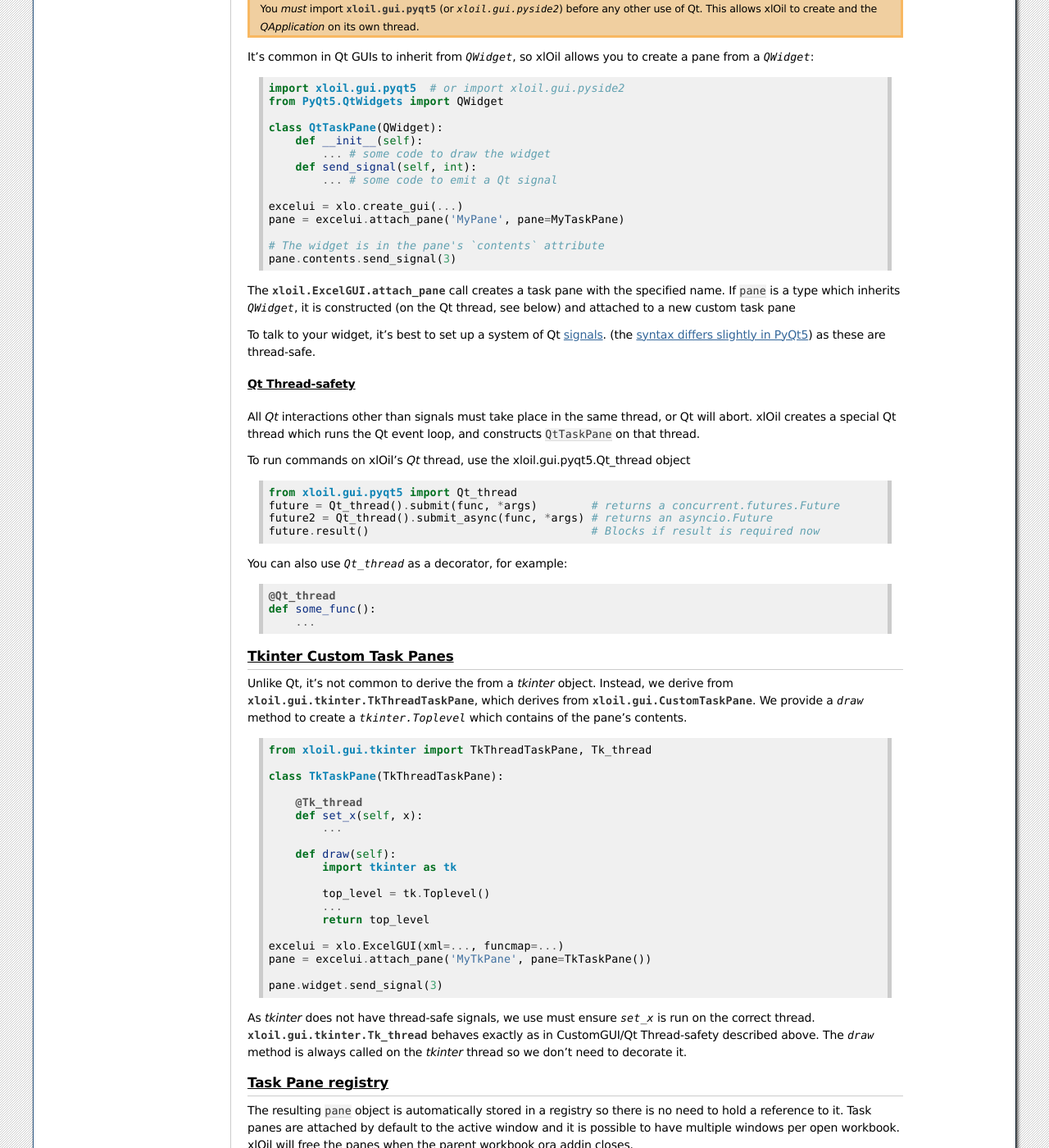
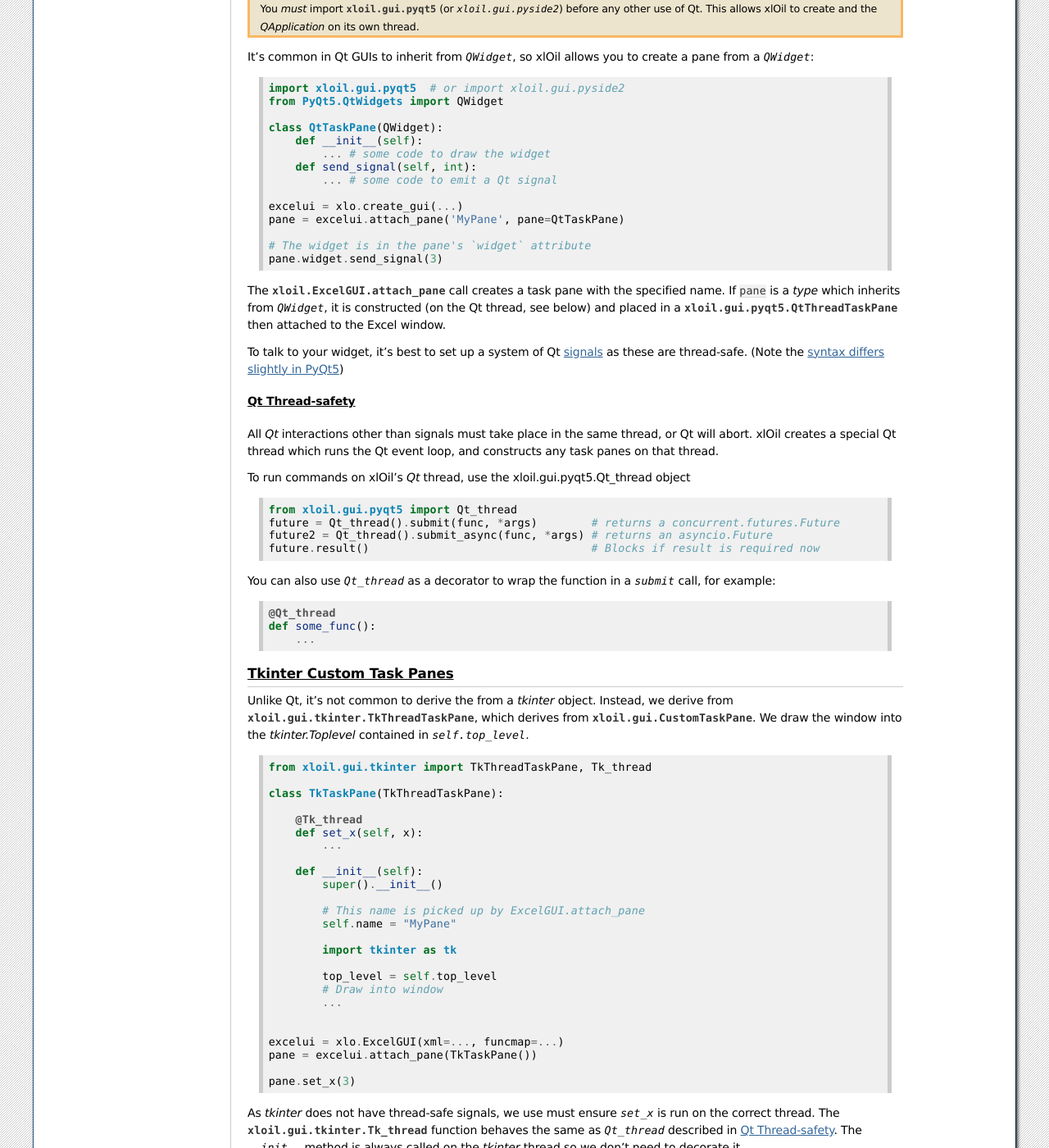
Before and after one commit to cunnane/xloil, a Sphinx documentation site: the page built from docs/source/xlOil_Python/CustomGUI.rst, in a window 1280 px wide and 1400 px high, scrolled down 1669 px. Shown: the whole window at 82% size. Built offline with Sphinx 7.4.7, drawn with Linux system fonts in a browser that asks for light colours; the version number is read from the project's files by our own code; some of the changed text lies outside the part shown.

Commit message:
Python: improve the task pane creation syntax to avoid the draw() method - now the  pane can be drawn in ctor of the user-defined class and a metaclass ensures it is run on the correct thread.
Update docs and test to cover new syntax and how to use the async gui functionality.

```diff
--- a/docs/source/xlOil_Python/CustomGUI.rst
+++ b/docs/source/xlOil_Python/CustomGUI.rst
@@ -97,7 +97,7 @@
 Qt support uses *PyQt5* or *PySide2* (but not both!). The examples below use *PyQt5* but
 *PySide2* can be substituted in place.
 
-.. warning::
+.. caution::
     You *must* import :any:`xloil.gui.pyqt5` (or `xloil.gui.pyside2`) before any other
     use of Qt.  This allows xlOil to create and the *QApplication* on its own thread.
 
@@ -116,19 +116,18 @@
             ... # some code to emit a Qt signal
 
     excelui = xlo.create_gui(...)
-    pane = excelui.attach_pane('MyPane', pane=MyTaskPane)
+    pane = excelui.attach_pane('MyPane', pane=QtTaskPane)
 
-    # The widget is in the pane's `contents` attribute
-    pane.contents.send_signal(3)
+    # The widget is in the pane's `widget` attribute
+    pane.widget.send_signal(3)
 
 The :any:`xloil.ExcelGUI.attach_pane` call creates a task pane with the specified name.  If ``pane``
-is a type which inherits `QWidget`, it is constructed (on the Qt thread, see below)
-and attached to a new custom task pane
+is a *type* which inherits from `QWidget`, it is constructed (on the Qt thread, see below)
+and placed in a :any:`xloil.gui.pyqt5.QtThreadTaskPane` then attached to the Excel window.
 
 To talk to your widget, it's best to set up a system of Qt
-`signals <https://wiki.qt.io/Qt_for_Python_Signals_and_Slots>`_.
-(the `syntax differs slightly in PyQt5 <https://www.pythonguis.com/faq/pyqt5-vs-pyside2/>`_) as
-these are thread-safe.
+`signals <https://wiki.qt.io/Qt_for_Python_Signals_and_Slots>`_ as these are thread-safe.
+(Note the `syntax differs slightly in PyQt5 <https://www.pythonguis.com/faq/pyqt5-vs-pyside2/>`_)
 
 
 Qt Thread-safety
@@ -136,7 +135,7 @@
 
 All *Qt* interactions other than signals must take place in the same thread, or Qt
 will abort.  xlOil creates a special Qt thread which runs the Qt event loop, and
-constructs ``QtTaskPane`` on that thread.
+constructs any task panes on that thread.
 
 To run commands on xlOil's *Qt* thread, use the :ref:`xloil.gui.pyqt5.Qt_thread` object
 
@@ -147,7 +146,7 @@
     future2 = Qt_thread().submit_async(func, *args) # returns an asyncio.Future
     future.result()                                 # Blocks if result is required now
 
-You can also use `Qt_thread` as a decorator, for example:
+You can also use `Qt_thread` as a decorator to wrap the function in a `submit` call, for example:
 
 ::
 
@@ -160,7 +159,7 @@
 
 Unlike Qt, it's not common to derive the from a *tkinter* object.  Instead, we derive from
 :any:`xloil.gui.tkinter.TkThreadTaskPane`, which derives from :any:`xloil.gui.CustomTaskPane`.
-We provide a `draw` method to create a `tkinter.Toplevel` which contains of the pane's contents.
+We draw the window into the *tkinter.Toplevel* contained in `self.top_level`.
 
 ::
 
@@ -172,21 +171,28 @@
         def set_x(self, x):
             ...
 
-        def draw(self):
+        def __init__(self):
+            super().__init__()
+
+            # This name is picked up by ExcelGUI.attach_pane
+            self.name = "MyPane"
+
             import tkinter as tk
 
-            top_level = tk.Toplevel()
+            top_level = self.top_level
+            # Draw into window
             ...
-            return top_level
+
 
     excelui = xlo.ExcelGUI(xml=..., funcmap=...)
-    pane = excelui.attach_pane('MyTkPane', pane=TkTaskPane())
+    pane = excelui.attach_pane(TkTaskPane())
 
-    pane.widget.send_signal(3)
+    pane.set_x(3)
 
 As *tkinter* does not have thread-safe signals, we use must ensure `set_x` is run on the correct
-thread. :any:`xloil.gui.tkinter.Tk_thread` behaves exactly as in :ref:`CustomGUI/Qt Thread-safety` described
-above.  The `draw` method is always called on the *tkinter* thread so we don't need to decorate it.
+thread. The :any:`xloil.gui.tkinter.Tk_thread` function behaves the same as `Qt_thread` described
+in :ref:`xlOil_Python/CustomGUI:Qt Thread-safety`.  The `__init__` method is always called on the
+*tkinter* thread so we don't need to decorate it.
 
 
 Task Pane registry
@@ -225,8 +231,10 @@
         # The action happens when we call connect, which returns a awaitable future
         await excelui.connect()
 
-        # We can also create the pane async
-        await excelui.attach_pane_async('MyTkPane', pane=TkTaskPane())
+        # We can also create the pane async by passing an awaitable
+        await excelui.attach_pane_async(
+            name='TkPane',
+            pane=Tk_thread().submit_async(TkTaskPane))
 
         # We need to keep a reference to 'excelui' as deleting it disconnects the UI
         return excelui, pane
```
Also changed, not shown: 5 other files.
